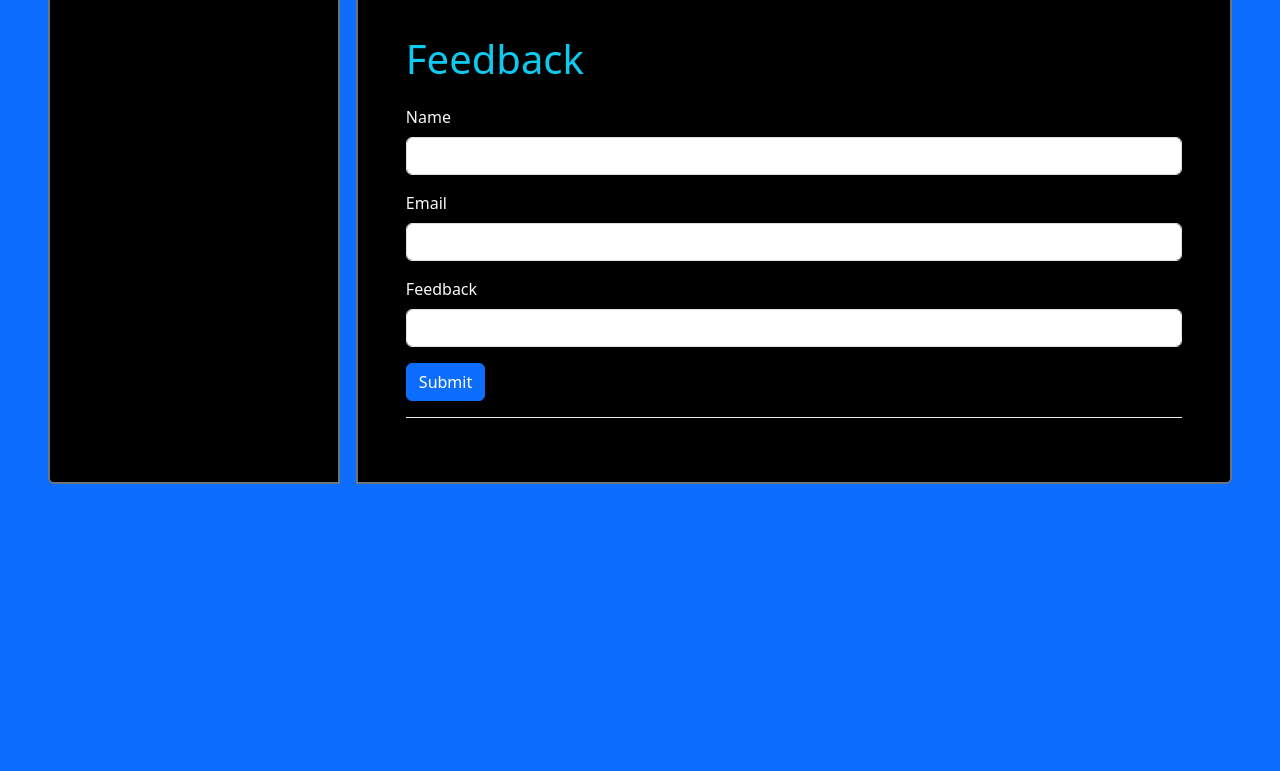
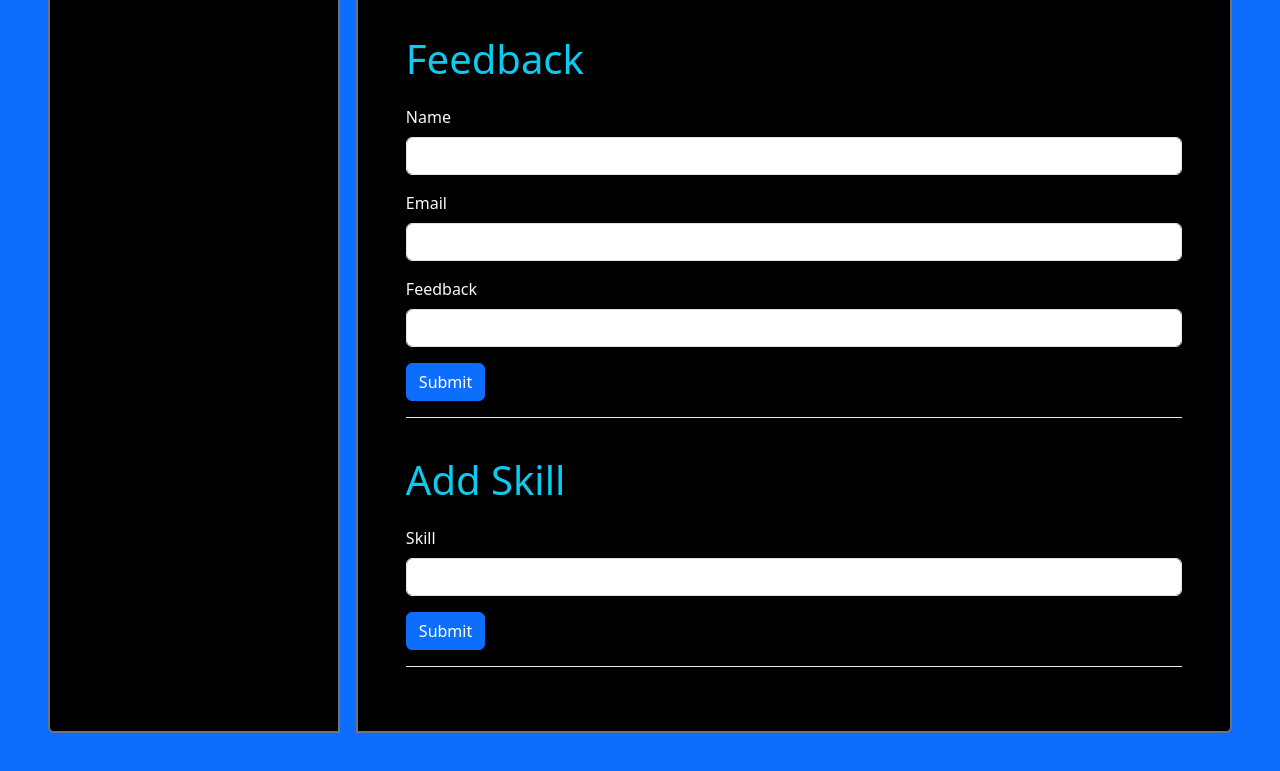
Before and after one commit to Pete01723/pete01723.github.io, a plain HTML site: page index.html in a window 1280 px wide. Shown: the part 933-1704 px from the top of the page. Before the commit the page ends 1465 px from the top, so only its background shows below. Drawn offline with nearby package versions, Linux system fonts and the light colour scheme.

Commit message:
Finished Lab Activity

```diff
--- a/index.html
+++ b/index.html
@@ -7,8 +7,8 @@
         <link href="https://cdn.jsdelivr.net/npm/bootstrap@5.3.3/dist/css/bootstrap.min.css" rel="stylesheet" integrity="sha384-QWTKZyjpPEjISv5WaRU9OFeRpok6YctnYmDr5pNlyT2bRjXh0JMhjY6hW+ALEwIH" crossorigin="anonymous">
     </head>
     <body class="d-flex justify-content-center m-5 gap-3 bg-primary text-light" id="body" onload="displayDate()">
-        <header class="d-flex flex-column w-25 p-2 border border-secondary border-2 rounded-start bg-black">
-            <div class="mt-5">
+        <header class="d-flex flex-column w-25 p-2 border border-secondary border-2 rounded-start bg-black" id="header">
+            <div class="mt-5" id="div1">
                 <img src="assets/img/profile.png" class="img-fluid d-block object-fit-fill border border-light rounded-circle mx-auto w-50" alt="">
             </div>
             <div class="my-2">
@@ -31,10 +31,10 @@
             <div class="border-bottom border-light-subtle my-3" id="div-about-me">
                 <p class="fs-1 text-info">About Me</p>
                 <p>Lorem ipsum dolor sit amet consectetur, adipisicing elit. Quo dolores repellat minima eligendi beatae obcaecati placeat dignissimos nemo sed quod eos, delectus distinctio sint numquam molestias. Doloremque porro commodi nisi.</p>
-                <textarea name="character-count" id="count" onkeyup="displayCharacterCount()"></textarea>
+                <textarea name="character-count" class="" id="count" onkeyup="displayCharacterCount()" onfocus="highlight(this)" onfocusout = "deHighlight(this)"></textarea>
                 <label for="count" id="label-count"></label>
             </div>
-            <div class="border-bottom border-light-subtle my-3">
+            <div class="border-bottom border-light-subtle my-3" id="div-skills">
                 <p class="fs-1 text-info">Skills</p>
                 <p>Lorem ipsum dolor sit amet consectetur adipisicing elit. Accusantium hic animi eos unde autem, cupiditate error nemo consequatur, ea dolorem vitae veniam. Hic illum accusamus sequi consectetur, blanditiis ipsum iste!</p>
             </div>
@@ -51,29 +51,45 @@
                 <form id="form-feedback">
                     <div class="my-3">
                         <label for="input-name" class="form-label">Name</label>
-                        <input type="text" class="form-control" id="input-name">
+                        <input type="text" class="form-control" id="input-name" onfocus="highlight(this)" onfocusout = "deHighlight(this)">
                     </div>
                     <div class="my-3">
                         <label for="input-email" class="form-label">Email</label>
-                        <input type="email" class="form-control" id="input-email">
+                        <input type="email" class="form-control" id="input-email" onfocus="highlight(this)" onfocusout = "deHighlight(this)">
                     </div>
                     <div class="my-3">
                         <label for="input-feedback" class="form-label">Feedback</label>
-                        <input type="text" class="form-control" id="input-feedback">
+                        <input type="text" class="form-control " id="input-feedback" onfocus="highlight(this)" onfocusout = "deHighlight(this)">
                     </div>
                     <div class="my-3">
                         <button type="button" class="btn btn-primary" id="btn-submit">Submit</button>
                     </div>
                 </form>
             </div>
+            <div class="border-bottom border-light-subtle my-3">
+                <p class="fs-1 text-info">Add Skill</p>
+                <form id="form-skills">
+                    <div class="my-3">
+                        <label for="input-skill" class="form-label">Skill</label>
+                        <input type="text" class="form-control" id="input-skill" onfocus="highlight(this)" onfocusout = "deHighlight(this)">
+                    </div>
+                    <div class="my-3">
+                        <input type="button" class="btn btn-primary" id="btn-submit-skill" value="Submit">
+                    </div>
+                </form>
+            </div>
         </main>
         <script>
             const body = document.getElementById("body");
+            const header = document.getElementById("header");
             const divAboutMe = document.getElementById("div-about-me");
+            const divSkills = document.getElementById("div-skills");
             const buttonHide = document.getElementById("button-hide");
             const buttonBg = document.getElementById("button-bg");
             const formFeedback = document.getElementById("form-feedback");
+            const formSkills = document.getElementById("form-skills")
             const buttonSubmit = document.getElementById("btn-submit");
+            const buttonSubmitSkill = document.getElementById("btn-submit-skill");
 
             buttonSubmit.addEventListener("click", function(){
                 let name = document.getElementById("input-name").value;
@@ -109,6 +125,15 @@
                 }
             })
 
+            buttonSubmitSkill.addEventListener("click", function(){
+                let par = document.createElement("p");
+                let node = document.createTextNode(document.getElementById("input-skill").value);
+                par.appendChild(node);
+
+                divSkills.appendChild(par);
+                formSkills.reset();
+            })
+
             function displayCharacterCount(){
                 let text = document.getElementById("count").value;
                 let textCount = text.length;
@@ -126,6 +151,20 @@
                 else{
                     alert("Good Evening");
                 }
+                let par = document.createElement("p");
+                let node = document.createTextNode(new Date());
+                par.appendChild(node);
+
+                let child = document.getElementById("div1");
+                header.insertBefore(par, child);
+            }
+
+            function highlight(inputText){
+                inputText.classList.add("bg-warning")
+            }
+
+            function deHighlight(inputText){
+                inputText.classList.remove("bg-warning")
             }
         </script>
     </body>
```
